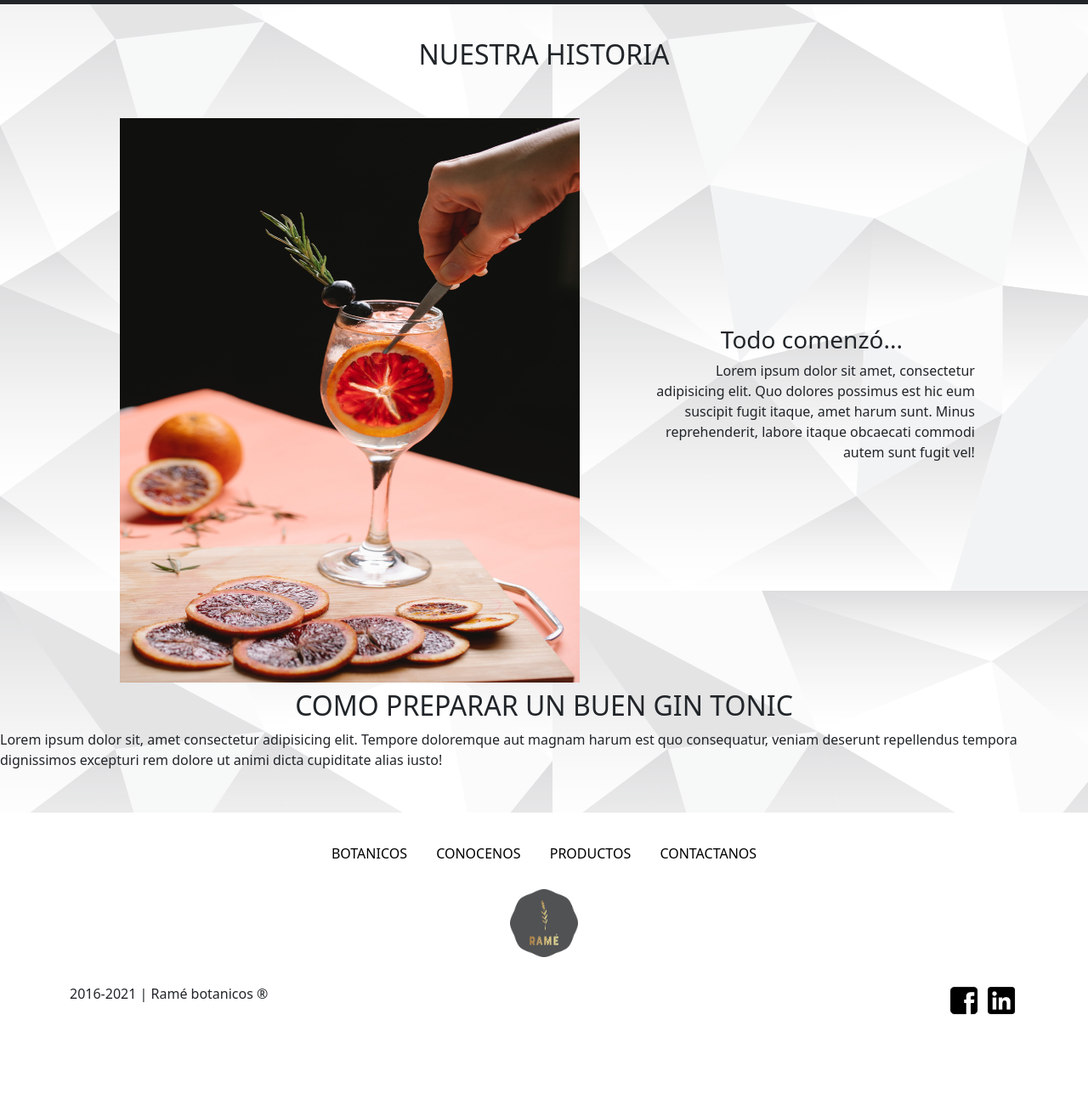
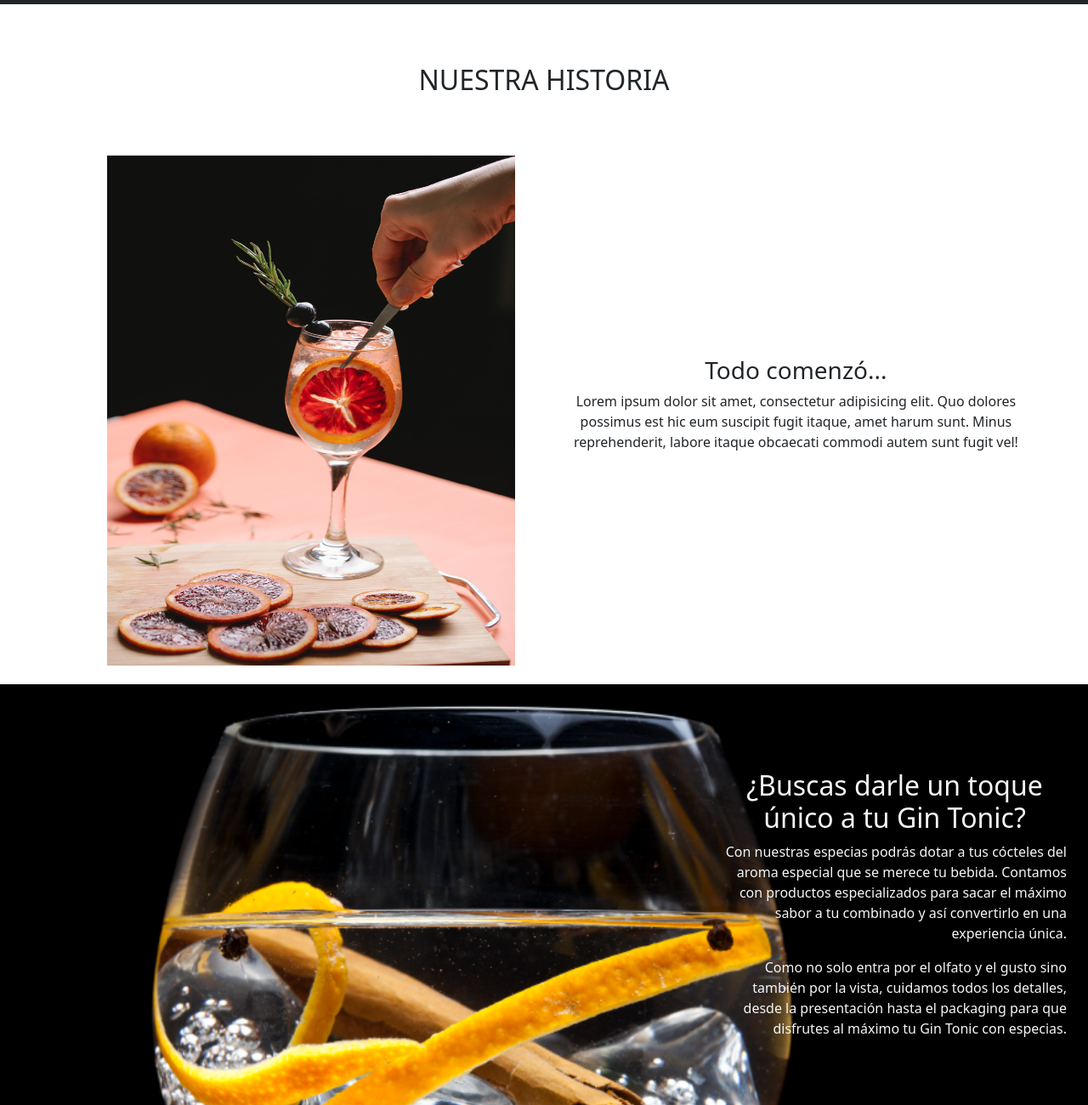
Before and after one commit to Aldisampo/entregacoder, a website: page paginas/conocenos.html in a window 1280 px wide. Shown: the part 140-1440 px from the top of the page at 85% size. Before the commit the page ends 1346 px from the top, so only its background shows below. Drawn offline with nearby package versions, Linux system fonts and the light colour scheme; a web font is replaced by a local one.

Commit message:
[ADD] Se trabajo sobre conocenos

```diff
--- a/paginas/conocenos.html
+++ b/paginas/conocenos.html
@@ -4,6 +4,8 @@
     <meta charset="UTF-8">
     <meta http-equiv="X-UA-Compatible" content="IE=edge">
     <meta name="viewport" content="width=device-width, initial-scale=1.0">
+    <meta name="description" content="Venta de botanicos y combos o box de gin tonic">
+    <meta name="keywords" content="gin tonic, botanicos, botánicos, box, regalo, para regalar">
     <link rel="stylesheet" href="../css/index.css">
     <!-- Link boostrap -->
     <link href="https://cdn.jsdelivr.net/npm/bootstrap@5.1.1/dist/css/bootstrap.min.css" rel="stylesheet" integrity="sha384-F3w7mX95PdgyTmZZMECAngseQB83DfGTowi0iMjiWaeVhAn4FJkqJByhZMI3AhiU" crossorigin="anonymous">
@@ -13,7 +15,7 @@
     <link href="https://fonts.googleapis.com/css2?family=Montserrat:wght@300;400;600&family=Zen+Loop&display=swap" rel="stylesheet">
 
 </head>
-<body class="body-paginas">
+<body class="body-pag">
     <header>
         <nav class="navbar navbar-expand-md navbar-dark bg-dark navbar-main">
             <div class="container">
@@ -38,24 +40,28 @@
      </header>
     <main>
         <section class="conocenos-main">
-            <section class="conteiner sobre-nosotros">
                 <h2 class="titulo-conocenos">NUESTRA HISTORIA</h2>
                 <div class="contendor-sobre-nosotros">
-                    <img src="../public/img/img4.jpg" width="100px" heigth="300px" alt="" class="imagen-conocenos">
+                    <img src="../public/img/img4.jpg" width="650px" heigth="850px" class="imagen-conocenos">
                     <div class="contenido-historia">
                     <h3>Todo comenzó...</h3>
                     <p>Lorem ipsum dolor sit amet, consectetur adipisicing elit. Quo dolores possimus est hic eum suscipit fugit itaque, amet harum sunt. Minus reprehenderit, labore itaque obcaecati commodi autem sunt fugit vel!</p>
                     </div>
                 </div>
-            </section>
-            <section class="conteiner about-gin">
-                <div>
-                    <h2>COMO PREPARAR UN BUEN GIN TONIC</h2>
-                    <P>Lorem ipsum dolor sit, amet consectetur adipisicing elit. Tempore doloremque aut magnam harum est quo consequatur, veniam deserunt repellendus tempora dignissimos excepturi rem dolore ut animi dicta cupiditate alias iusto!</P>
-                </div>
 
-            </section>
         </section>
+        <div class="imagen-fondo flex-column">
+            <h2 class="titulo-banner">¿Buscas darle un toque único a tu Gin Tonic?</h2>
+            <P class="texto-banner">Con nuestras especias podrás dotar a tus cócteles del aroma especial que se merece tu bebida. Contamos con productos especializados para sacar el máximo sabor a tu combinado y así convertirlo en una experiencia única. </P>
+            <p class="texto-banner"> Como no solo entra por el olfato y el gusto sino también por la vista, cuidamos todos los detalles, desde la presentación hasta el packaging para que disfrutes al máximo tu Gin Tonic con especias.</p>
+
+        </div>
+        <div class="imagen-fondo flex-column">
+            <h2 class="titulo-banner">¿Buscas darle un toque único a tu Gin Tonic?</h2>
+            <P class="texto-banner">Con nuestras especias podrás dotar a tus cócteles del aroma especial que se merece tu bebida. Contamos con productos especializados para sacar el máximo sabor a tu combinado y así convertirlo en una experiencia única. </P>
+            <p class="texto-banner"> Como no solo entra por el olfato y el gusto sino también por la vista, cuidamos todos los detalles, desde la presentación hasta el packaging para que disfrutes al máximo tu Gin Tonic con especias.</p>
+
+        </div>
 
     </main>
     <footer class="footer bg-white">
--- a/scss/pages/_botanicos.scss
+++ b/scss/pages/_botanicos.scss
@@ -6,7 +6,6 @@ main.main-productos{
     grid-template-columns: repeat(10, 1fr);
     grid-template-rows: repeat(25, 100px);
 }
-
 .first-div-prod {
     grid-column: span 10;
     grid-row: 2 / 5;
@@ -34,5 +33,13 @@ main.main-productos{
 .first-prod{
     margin: auto 0;
     width: 50%;
+}
 
+@media (max-width:770px){
+
+main.main-productos{
+    display: flex;
+    flex-direction: column;
+    flex-wrap: wrap;
 }
+}
--- a/scss/pages/_conocenos.scss
+++ b/scss/pages/_conocenos.scss
@@ -1,57 +1,50 @@
-
-.titulo-conocenos{
-padding: 5vh 0;
-text-align: center;
+.conocenos-main{
+    height: 100vh;
+    padding-top: 70px;
+    &.titulo-conocenos{
+        padding: 5vh 0;
+        text-align: center;
+    }
 }
 .contendor-sobre-nosotros{
-margin: 0 60px;
+margin: 70px;
+padding: 30px auto;
 display: flex;
-justify-content: space-evenly;
+justify-content: center;
+align-items: center;
 }
+.imagen-conocenos{
+    width: 60vh;
+    height: 75vh;
+    margin: auto;
+    align-items: center;
+}
+.contenido-historia{
+    text-align: center;
+    width: 48%;
+}
+.imagen-fondo{
+    padding: 100px 25px 150px 850px;
+    background-image: url(../public/img/img3.png);
+    background-repeat: no-repeat;
+    background-attachment: fixed;
+    background-size: cover;
+    height: 100vh;
 
-.imagen-conocenos{
-    padding: 1vh;
-    width: 48%;
-    height: 85vh;
 }
-.sobre-nosotros .contenido-historia{
+.titulo-banner{
 
-    text-align: right;
-    margin: auto 0;
-    width: 48vh;
-}
-.contenido-historia h3{
+    color: whitesmoke;
     text-align: center;
 }
+.texto-banner{
+    color: whitesmoke;
+    text-align: right;
 
+}
 @media (max-width:770px){
-
-.contendor-sobre-nosotros{
-    padding-top: 5px;
-    margin: 0 60px;
-    display: flex;
-    justify-content: space-evenly;
+    .imagen-conocenos{
+        width: 35vh;
+        height: 55vh;
     }
 }
-@media (max-width:400px){
-    .contendor-sobre-nosotros{
-        display: flex;
-        flex-direction: column;
-        justify-content: center;
-        align-items: center;
-        }
-    .imagen-conocenos{
-        padding: 0;
-        width: 300px;
-    }
-    .titulo-conocenos{
-        padding: 5vh 0;
-    }
-    .sobre-nosotros .contenido-historia{
-        padding: 10px;
-        text-align: center;
-        width: 100%;
-
-    }
-
-    }
```
Also changed, not shown: index.html (+2 -0 lines), paginas/botanicos.html (+2 -0 lines), paginas/contactanos.html (+2 -0 lines), paginas/productos.html (+2 -0 lines), css/index.css, public/img/conocenos1.jpg (added), public/img/conocenos2.jpg (added), public/img/conocenos5.jpg (added), public/img/gin-4355078_1280.jpg (added), 2 other files.
